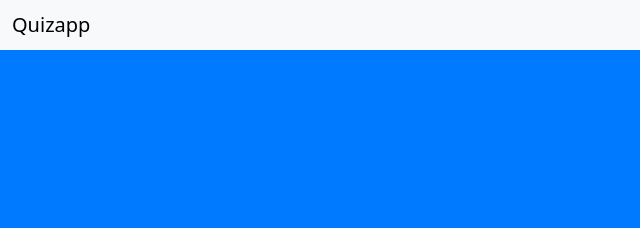
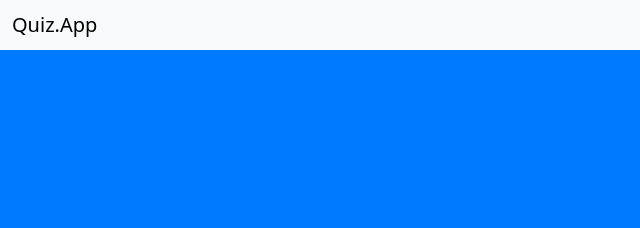
Before and after one commit to balticbird/quizapp, a plain HTML site: page index.html in a window 1280 px wide. Shown: the top 228 px of the page, 0-640 px from the left. Drawn offline with nearby package versions, Linux system fonts and the light colour scheme.

Commit message:
Changed navbar branding

```diff
--- a/index.html
+++ b/index.html
@@ -16,7 +16,7 @@
 <body>
     <nav class="navbar bg-body-tertiary">
         <div class="container-fluid">
-            <span class="navbar-brand mb-0 h1">Quizapp</span>
+            <span class="navbar-brand mb-0 h1">Quiz.App</span>
         </div>
     </nav>
 
```
